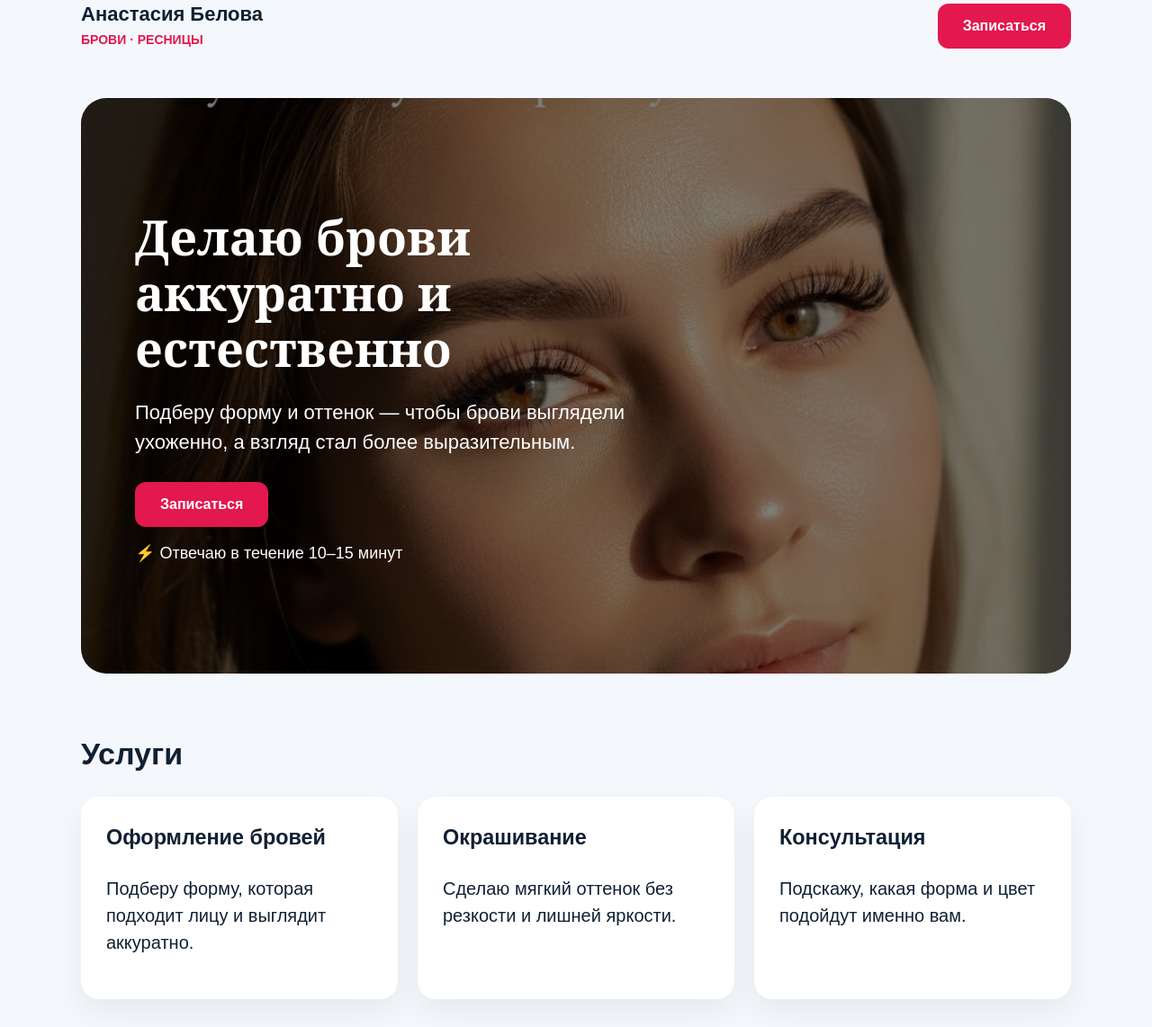
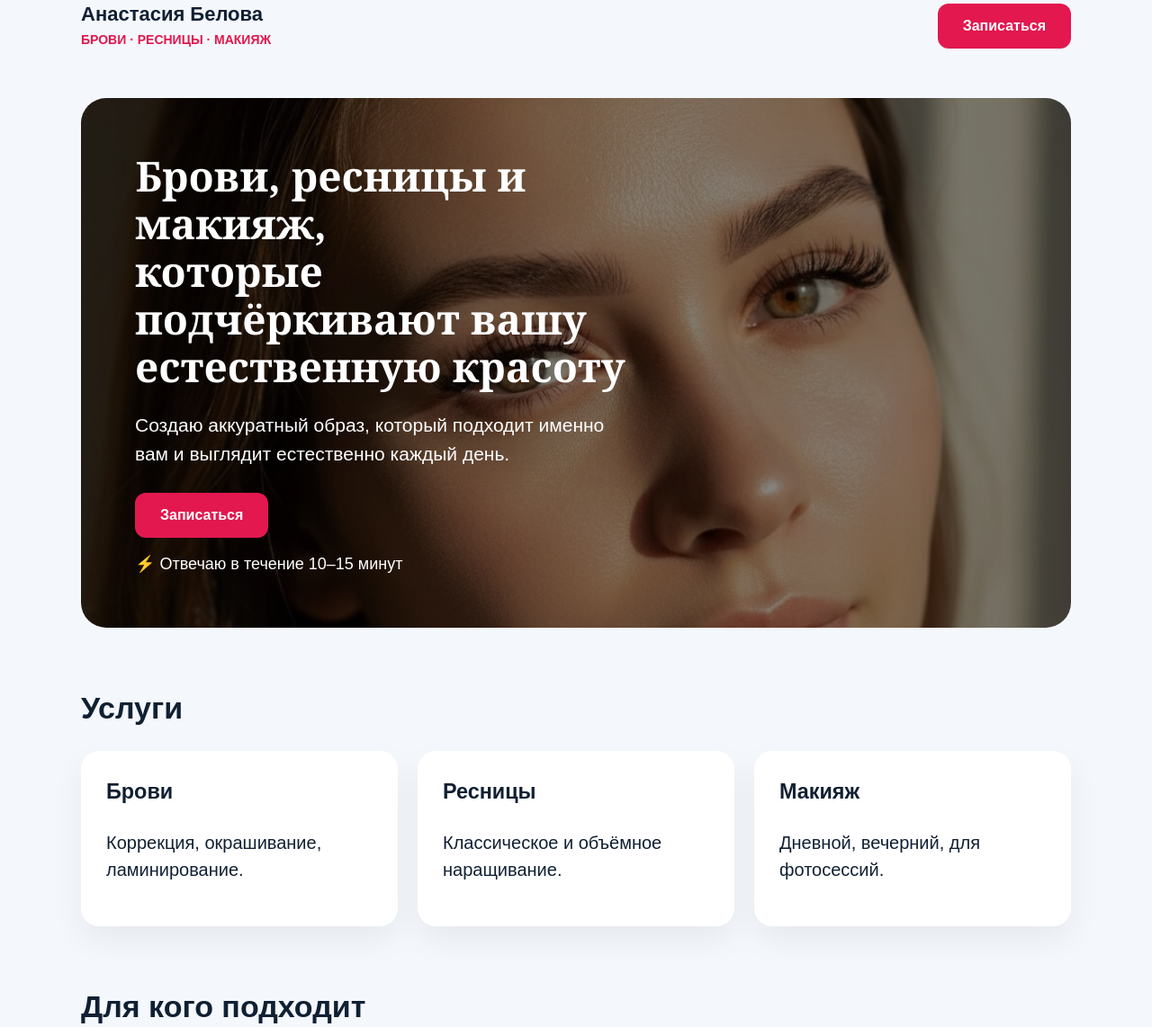
Before and after one commit to sergeytonal-design/site-brovi, a plain HTML site: page index.html in a window 1280 px wide. Shown: the part 21-1163 px from the top of the page at 90% size. Drawn offline with Linux system fonts and the light colour scheme.

Commit message:
Update index.html

```diff
--- a/index.html
+++ b/index.html
@@ -3,9 +3,13 @@
 <head>
 <meta charset="UTF-8">
 <meta name="viewport" content="width=device-width, initial-scale=1.0">
-<title>Анастасия Белова — брови и ресницы</title>
+<title>Брови, ресницы и макияж</title>
 
 <style>
+* {
+  box-sizing: border-box;
+}
+
 body {
   margin: 0;
   font-family: Arial, sans-serif;
@@ -51,7 +55,7 @@ header {
   min-height: 520px;
   border-radius: 28px;
   background:
-    linear-gradient(rgba(0,0,0,0.50), rgba(0,0,0,0.50)),
+    linear-gradient(rgba(0,0,0,0.48), rgba(0,0,0,0.48)),
     url("брови.jpg");
   background-size: cover;
   background-position: center;
@@ -66,14 +70,14 @@ header {
 }
 
 .hero h1 {
-  font-size: 54px;
+  font-size: 46px;
   line-height: 1.15;
   margin: 0 0 24px;
   font-family: Georgia, serif;
 }
 
 .hero p {
-  font-size: 22px;
+  font-size: 21px;
   line-height: 1.5;
   margin-bottom: 28px;
 }
@@ -131,7 +135,7 @@ footer {
   }
 
   .hero h1 {
-    font-size: 38px;
+    font-size: 34px;
   }
 
   .cards {
@@ -148,7 +152,7 @@ footer {
 <header>
   <div class="logo">
     Анастасия Белова<br>
-    <span>БРОВИ · РЕСНИЦЫ</span>
+    <span>БРОВИ · РЕСНИЦЫ · МАКИЯЖ</span>
   </div>
 
   <a class="btn" href="#contact">Записаться</a>
@@ -156,11 +160,11 @@ footer {
 
 <div class="hero">
   <div class="hero-content">
-    <h1>Делаю брови аккуратно и естественно</h1>
+    <h1>Брови, ресницы и макияж,<br>которые подчёркивают вашу естественную красоту</h1>
 
     <p>
-      Подберу форму и оттенок — чтобы брови выглядели ухоженно,
-      а взгляд стал более выразительным.
+      Создаю аккуратный образ, который подходит именно вам
+      и выглядит естественно каждый день.
     </p>
 
     <a class="btn" href="#contact">Записаться</a>
@@ -176,18 +180,18 @@ footer {
 
   <div class="cards">
     <div class="card">
-      <h3>Оформление бровей</h3>
-      <p>Подберу форму, которая подходит лицу и выглядит аккуратно.</p>
+      <h3>Брови</h3>
+      <p>Коррекция, окрашивание, ламинирование.</p>
     </div>
 
     <div class="card">
-      <h3>Окрашивание</h3>
-      <p>Сделаю мягкий оттенок без резкости и лишней яркости.</p>
+      <h3>Ресницы</h3>
+      <p>Классическое и объёмное наращивание.</p>
     </div>
 
     <div class="card">
-      <h3>Консультация</h3>
-      <p>Подскажу, какая форма и цвет подойдут именно вам.</p>
+      <h3>Макияж</h3>
+      <p>Дневной, вечерний, для фотосессий.</p>
     </div>
   </div>
 </section>
@@ -196,8 +200,8 @@ footer {
   <h2>Для кого подходит</h2>
 
   <div class="cards">
-    <div class="card">Для тех, кто хочет ухоженные брови без перебора</div>
-    <div class="card">Для тех, кому важно выглядеть естественно</div>
+    <div class="card">Для тех, кто хочет аккуратный естественный образ</div>
+    <div class="card">Для тех, кому важно выглядеть ухоженно</div>
     <div class="card">Для тех, кто хочет быстро записаться без лишних разговоров</div>
   </div>
 </section>
```
